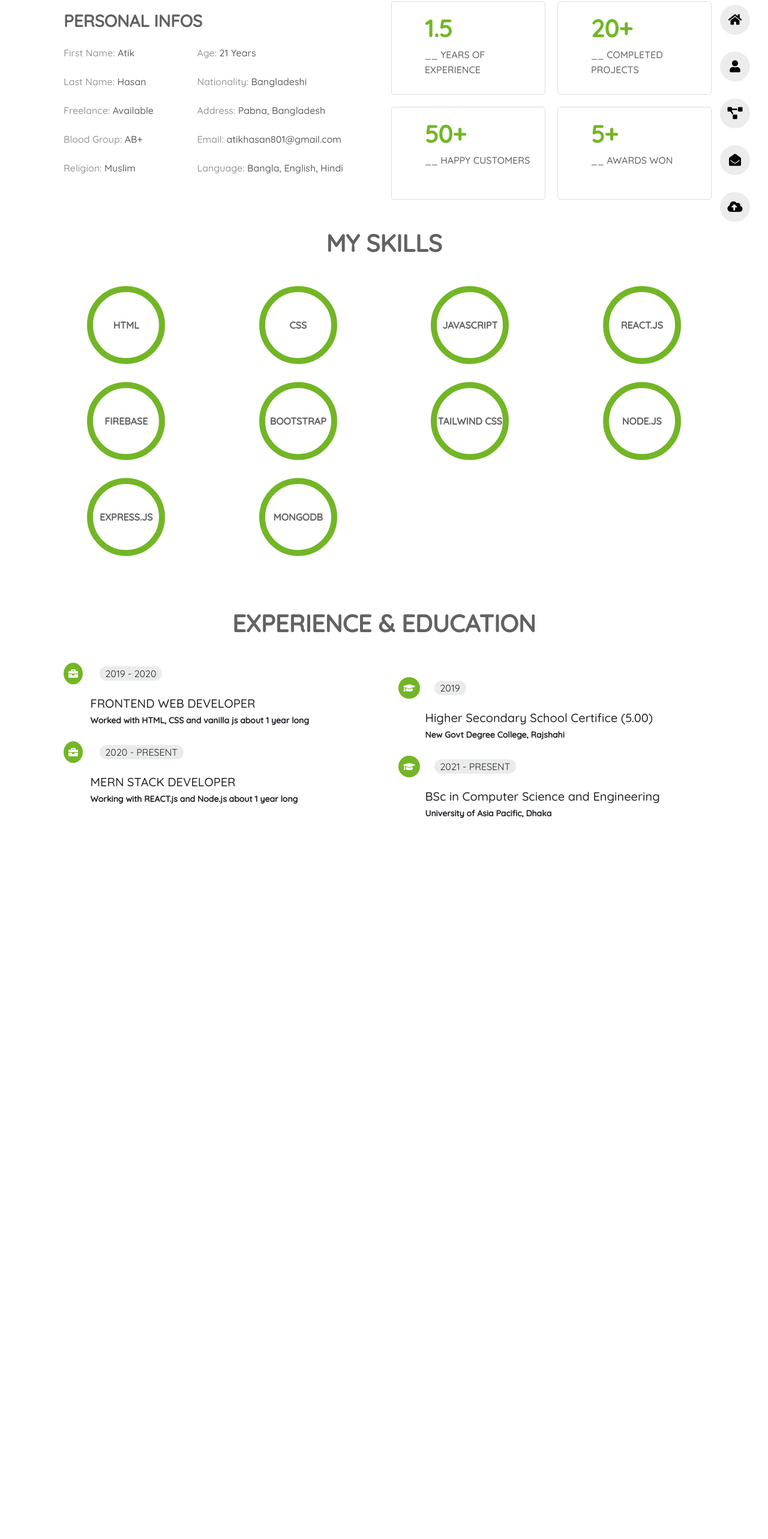
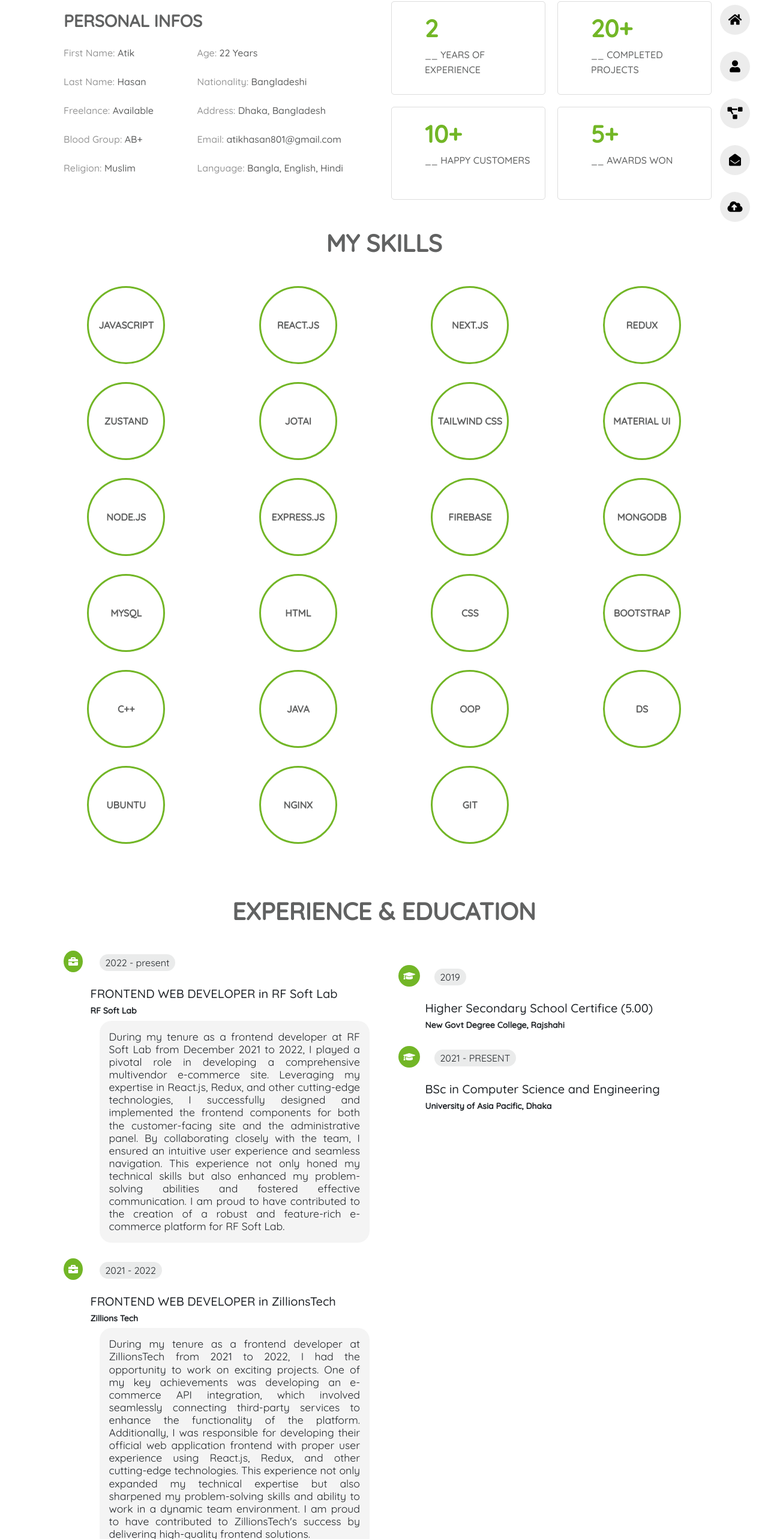
Before and after one commit to atik65/Portfolio, a React (Create React App) app: page /about in a window 1280 px wide. Shown: the part 166-2732 px from the top of the page at 60% size. Before the commit the page ends 1659 px from the top, so only its background shows below. Built offline with nearby package versions, Linux system fonts and the light colour scheme.

Commit message:
fix: api url changed to azure vps  from render

```diff
--- a/package.json
+++ b/package.json
@@ -12,6 +12,7 @@
     "react": "^17.0.2",
     "react-dom": "^17.0.2",
     "react-hook-form": "^7.20.4",
+    "react-icons": "^4.9.0",
     "react-router-dom": "^6.0.2",
     "react-scripts": "^5.0.1",
     "web-vitals": "^1.1.2"
--- a/src/pages/about/About.jsx
+++ b/src/pages/about/About.jsx
@@ -38,13 +38,13 @@ const About = () => {
               </div>
               <div className="col-md-7">
                 <h6>
-                  Age: <span> 21 Years </span>
+                  Age: <span> 22 Years </span>
                 </h6>
                 <h6>
                   Nationality: <span> Bangladeshi </span>
                 </h6>
                 <h6>
-                  Address: <span> Pabna, Bangladesh </span>
+                  Address: <span> Dhaka, Bangladesh </span>
                 </h6>
                 <h6>
                   Email: <span> atikhasan801@gmail.com </span>
@@ -57,7 +57,7 @@ const About = () => {
           </div>
           <div className="col-md-6 experience-card">
             <div className="experience-card-inner">
-              <h1> 1.5 </h1>
+              <h1> 2 </h1>
               <h6> __ YEARS OF EXPERIENCE </h6>
             </div>
 
@@ -67,7 +67,7 @@ const About = () => {
             </div>
 
             <div className="experience-card-inner">
-              <h1> 50+ </h1>
+              <h1> 10+ </h1>
               <h6> __ HAPPY CUSTOMERS </h6>
             </div>
 
@@ -84,16 +84,29 @@ const About = () => {
           <h1 className="my-5"> MY SKILLS </h1>
 
           <div className="skills-inner">
+            <div className="skills-item">JAVASCRIPT</div>
+            <div className="skills-item">REACT.JS</div>
+            <div className="skills-item">NEXT.JS</div>
+            <div className="skills-item">REDUX</div>
+            <div className="skills-item">ZUSTAND</div>
+            <div className="skills-item">JOTAI</div>
+            <div className="skills-item">TAILWIND CSS</div>
+            <div className="skills-item">MATERIAL UI</div>
+            <div className="skills-item">NODE.JS</div>
+            <div className="skills-item">EXPRESS.JS</div>
+            <div className="skills-item">FIREBASE</div>
+            <div className="skills-item">MONGODB</div>
+            <div className="skills-item">MYSQL</div>
             <div className="skills-item">HTML</div>
             <div className="skills-item">CSS</div>
-            <div className="skills-item">JAVASCRIPT</div>
-            <div className="skills-item">REACT.JS</div>
-            <div className="skills-item">FIREBASE</div>
             <div className="skills-item">BOOTSTRAP</div>
-            <div className="skills-item">TAILWIND CSS</div>
-            <div className="skills-item">NODE.JS</div>
-            <div className="skills-item">EXPRESS.JS</div>
-            <div className="skills-item">MONGODB</div>
+            <div className="skills-item">C++</div>
+            <div className="skills-item">JAVA</div>
+            <div className="skills-item">OOP</div>
+            <div className="skills-item">DS</div>
+            <div className="skills-item">UBUNTU</div>
+            <div className="skills-item">NGINX</div>
+            <div className="skills-item">GIT</div>
           </div>
         </div>
 
@@ -104,18 +117,31 @@ const About = () => {
 
           <div className="row mx-0 px-0 mt-4">
             <div className="col-md-6">
-              <div className="row mx-0 px-0">
+              <div className="row mx-0 px-0 ">
                 <div className="col-1">
                   <span>
                     <i className="fas fa-briefcase"></i>
                   </span>
                 </div>
                 <div className="col-11">
-                  <p> 2019 - 2020 </p>
-                  <h5> FRONTEND WEB DEVELOPER </h5>
-                  <h6>
-                    Worked with HTML, CSS and vanilla js about 1 year long{" "}
-                  </h6>
+                  <p className=""> 2022 - present </p>
+                  <h5> FRONTEND WEB DEVELOPER in RF Soft Lab </h5>
+                  <h6>RF Soft Lab </h6>
+                  <h4>
+                    During my tenure as a frontend developer at RF Soft Lab from
+                    December 2021 to 2022, I played a pivotal role in developing
+                    a comprehensive multivendor e-commerce site. Leveraging my
+                    expertise in React.js, Redux, and other cutting-edge
+                    technologies, I successfully designed and implemented the
+                    frontend components for both the customer-facing site and
+                    the administrative panel. By collaborating closely with the
+                    team, I ensured an intuitive user experience and seamless
+                    navigation. This experience not only honed my technical
+                    skills but also enhanced my problem-solving abilities and
+                    fostered effective communication. I am proud to have
+                    contributed to the creation of a robust and feature-rich
+                    e-commerce platform for RF Soft Lab.
+                  </h4>
                 </div>
               </div>
 
@@ -126,11 +152,57 @@ const About = () => {
                   </span>
                 </div>
                 <div className="col-11">
+                  <p className=""> 2021 - 2022 </p>
+                  <h5> FRONTEND WEB DEVELOPER in ZillionsTech </h5>
+                  <h6>Zillions Tech </h6>
+                  <h4>
+                    During my tenure as a frontend developer at ZillionsTech
+                    from 2021 to 2022, I had the opportunity to work on exciting
+                    projects. One of my key achievements was developing an
+                    e-commerce API integration, which involved seamlessly
+                    connecting third-party services to enhance the functionality
+                    of the platform. Additionally, I was responsible for
+                    developing their official web application frontend with
+                    proper user experience using React.js, Redux, and other
+                    cutting-edge technologies. This experience not only expanded
+                    my technical expertise but also sharpened my problem-solving
+                    skills and ability to work in a dynamic team environment. I
+                    am proud to have contributed to ZillionsTech's success by
+                    delivering high-quality frontend solutions.
+                  </h4>
+                </div>
+              </div>
+
+              <div className="row mx-0 px-0 mt-4">
+                <div className="col-1">
+                  <span>
+                    <i className="fas fa-briefcase"></i>
+                  </span>
+                </div>
+                <div className="col-11">
+                  <p> 2019 - Present </p>
+                  <h5> FRONTEND WEB DEVELOPER </h5>
+                  <h6>
+                    Worked with Javascript , Bootstrap, React.js, Redux,
+                    Next.js, Tailwind CSS,HTML, CSS , Material UI, Firebase,
+                    MongoDB, Node.js, Express.js, Nginx, Ubuntu, Git, Github,
+                    C++, Java, OOP, DS, Algorithms, Problem Solving, etc.
+                  </h6>
+                </div>
+              </div>
+
+              {/* <div className="row mx-0 px-0 mt-4">
+                <div className="col-1">
+                  <span>
+                    <i className="fas fa-briefcase"></i>
+                  </span>
+                </div>
+                <div className="col-11">
                   <p> 2020 - PRESENT </p>
                   <h5> MERN STACK DEVELOPER </h5>
                   <h6> Working with REACT.js and Node.js about 1 year long </h6>
                 </div>
-              </div>
+              </div> */}
             </div>
             <div className="col-md-6">
               <div className="row mx-0 px-0 mt-4">
--- a/src/pages/about/about.css
+++ b/src/pages/about/about.css
@@ -62,15 +62,22 @@
 .skills-item {
   height: 130px;
   width: 130px;
-  border: 10px solid #72b626;
+  border: 3px solid #72b626;
   border-radius: 50%;
-  display: flex;
-  align-items: center;
-  justify-content: center;
+  display: grid;
+  place-items: center;
   font-weight: 600;
   color: #616262;
+  transition: all 0.2s;
+  cursor: pointer;
 }
 
+.skills-item:hover {
+  transform: scale(1.1);
+  font-size: 1.2rem;
+  border: 3px solid #131c0953;
+  color: black;
+}
 .education {
   padding-bottom: 120px;
   padding-top: 40px;
@@ -88,8 +95,20 @@
   margin-left: 15px;
   background-color: #61626221;
   display: inline-block;
-  padding: 0 10px;
+  padding: 2px 10px;
   border-radius: 20px;
+  text-align: justify;
+}
+.education h4 {
+  margin-left: 15px;
+  background-color: #a9a9a921;
+  display: inline-block;
+
+  border-radius: 20px;
+  text-align: justify;
+  font-size: 1.1rem;
+  padding: 1rem;
+  font-weight: 400;
 }
 
 .education h5 {
--- a/src/pages/home/home/Home.jsx
+++ b/src/pages/home/home/Home.jsx
@@ -10,7 +10,7 @@ const Home = () => {
 
   useEffect(() => {
     axios
-      .get("https://portfolio-strapi-mongo-server.onrender.com/profile-img")
+      .get("http://20.204.114.97/profile-img")
       .then((res) => {
         setProfileImg(res.data);
         console.log(res.data);
@@ -36,12 +36,25 @@ const Home = () => {
             <h1 className="name"> --- I'M ATIK HASAN.</h1>
             <h1 className="title"> FRONTEND WEB DEV </h1>
             <p className="intro-text">
+              I am a highly skilled frontend web developer with expertise in
+              JavaScript, React.js, Next.js, Redux, Zustand, Jotai, Tailwind
+              CSS, Material-UI, and more. I am also proficient in backend
+              technologies such as Node.js, Express.js, Firebase, MongoDB, and
+              MySQL. With a strong foundation in HTML, CSS, and Bootstrap, I
+              excel at building single-page applications and delivering seamless
+              user experiences. Additionally, my knowledge extends to languages
+              like C++ and Java, along with a solid understanding of
+              object-oriented programming and data structures. Comfortable
+              working with Ubuntu and Nginx, I am well-versed in version control
+              using Git.
+            </p>
+            {/* <p className="intro-text">
               I am a frontend web developer . Expert in JavaScript, React ,
               Firebase Authentication, React Hooks, Context API, HTML 5, CSS 3,
               Bootstrap 4, Git and GitHub and familiar with Node.js, Express.js,
               MongoDB, Tailwind CSS and Meaterial-UI and very much comfortable
               with building single page applications using React.js .
-            </p>
+            </p> */}
 
             <a
               href="https://drive.google.com/file/d/1GeOtkQ3clz6SUd6lsFX-eLJ4nzerkT4G/view?usp=sharing"
--- a/src/pages/porjects/Project.jsx
+++ b/src/pages/porjects/Project.jsx
@@ -11,7 +11,8 @@ const Project = () => {
   useEffect(() => {
     setLoading(true);
     axios
-      .get("https://portfolio-strapi-mongo-server.onrender.com/projects")
+      // .get("http://20.204.114.97/projects")
+      .get("http://20.204.114.97/projects")
       .then((res) => {
         setProjects(res.data);
         setLoading(false);
--- a/src/pages/projectDetalis/PorjectsDetails.jsx
+++ b/src/pages/projectDetalis/PorjectsDetails.jsx
@@ -3,7 +3,8 @@ import Nav from "../shared/nav/Nav";
 import "./projectDetails.css";
 import { useParams } from "react-router";
 import axios from "axios";
-
+import { BsCodeSlash } from "react-icons/bs";
+import { CgWebsite } from "react-icons/cg";
 const PorjectsDetails = () => {
   const { id } = useParams();
   const [project, setProject] = useState({});
@@ -13,7 +14,7 @@ const PorjectsDetails = () => {
   useEffect(() => {
     setLoading(true);
     axios
-      .get(`https://portfolio-strapi-mongo-server.onrender.com/projects/${id}`)
+      .get(`http://20.204.114.97/projects/${id}`)
       .then((res) => {
         setProject(res.data);
         setLoading(false);
@@ -60,12 +61,14 @@ const PorjectsDetails = () => {
 
               <div className="row mx-0 px-0 mt-2">
                 {images.map((image) => {
+                  if (image?.url)
                     return (
                       <div
                         className="col-3 small-img"
+                        onMouseMove={() => setImage(image?.url)}
                         onClick={() => setImage(image?.url)}
                       >
-                      <img src={image?.url} alt="" />{" "}
+                        <img src={image?.url} alt="" />
                       </div>
                     );
                 })}
@@ -78,16 +81,27 @@ const PorjectsDetails = () => {
               <p>{projectDes}</p>
 
               <a target="_blank" href={liveLink}>
+                <span>
+                  <CgWebsite />
+                </span>
                 Live View
               </a>
 
               <a target="_blank" href={clientCode}>
+                <span>
+                  <BsCodeSlash />
+                </span>
                 Client Side Code
               </a>
 
+              {serverCode && (
                 <a target="_blank" href={serverCode}>
+                  <span>
+                    <BsCodeSlash />
+                  </span>
                   Server side code
                 </a>
+              )}
             </div>
           </div>
         </div>
--- a/src/pages/projectDetalis/projectDetails.css
+++ b/src/pages/projectDetalis/projectDetails.css
@@ -6,7 +6,25 @@
 }
 
 .big-image {
-  height: 250px;
+  /* height: 250px; */
+  /* height: auto; */
+  overflow: hidden;
+  height: 350px;
+  transition: all 0.2s ease-in-out;
+  margin-bottom: 2rem;
+  border: 2px solid #73b62669;
+  border-radius: 1rem;
+  box-shadow: 2px 5px 5px 5px rgba(128, 128, 128, 0.091);
+  padding: 1rem;
+}
+
+.big-image:hover {
+  transform: scale(1.2);
+  transition: all 0.3s ease-in-out;
+  cursor: pointer;
+  overflow: hidden;
+  padding: 0;
+  border: 2px solid #f3fce869;
 }
 
 .projectDetails-head h1 span {
@@ -20,20 +38,40 @@
 .projectDetails a {
   text-decoration: none;
   display: block;
-  color: #72b626;
+  color: #1f2a10;
   font-weight: 600;
   padding: 5px 0;
+  transition: all 0.1s ease-in-out;
+}
+
+.projectDetails a span {
+  color: #3c4a2c;
+  font-weight: 900;
+  margin-right: 5px;
+  font-size: 1.3rem;
+}
+
+.projectDetails a:hover {
+  color: #73b626;
 }
 
 .small-img {
-  height: 50px;
+  max-height: 100px;
+
   margin-bottom: 15px;
   overflow: hidden;
   cursor: pointer;
 }
 .small-img img {
-  border: 1px solid #72b626;
+  border: 1px solid #73b626cc;
+  padding: 0.5rem;
   width: 100%;
+  transition: all 0.1s ease-in-out;
+  border-radius: 0.5rem;
+}
+
+.small-img img:hover {
+  border: 1px solid #090a09cd;
 }
 
 @media only screen and (max-width: 768px) {
--- a/src/pages/shared/nav/Nav.js
+++ b/src/pages/shared/nav/Nav.js
@@ -17,11 +17,7 @@ const Nav = () => {
       <NavLink to="/contact" className="nav-item">
         <i className="fas fa-envelope-open"></i>
       </NavLink>
-      <a
-        href="https://portfolio-strapi-mongo-server.onrender.com/admin"
-        target="_blank"
-        className="nav-item"
-      >
+      <a href="http://20.204.114.97/admin" target="_blank" className="nav-item">
         <i className="fas fa-cloud-upload-alt"></i>
       </a>
     </div>
```
Also changed, not shown: 1 other file (tests, documents, lock files or other folders). Lines whose indentation alone changed are shown as unchanged.
